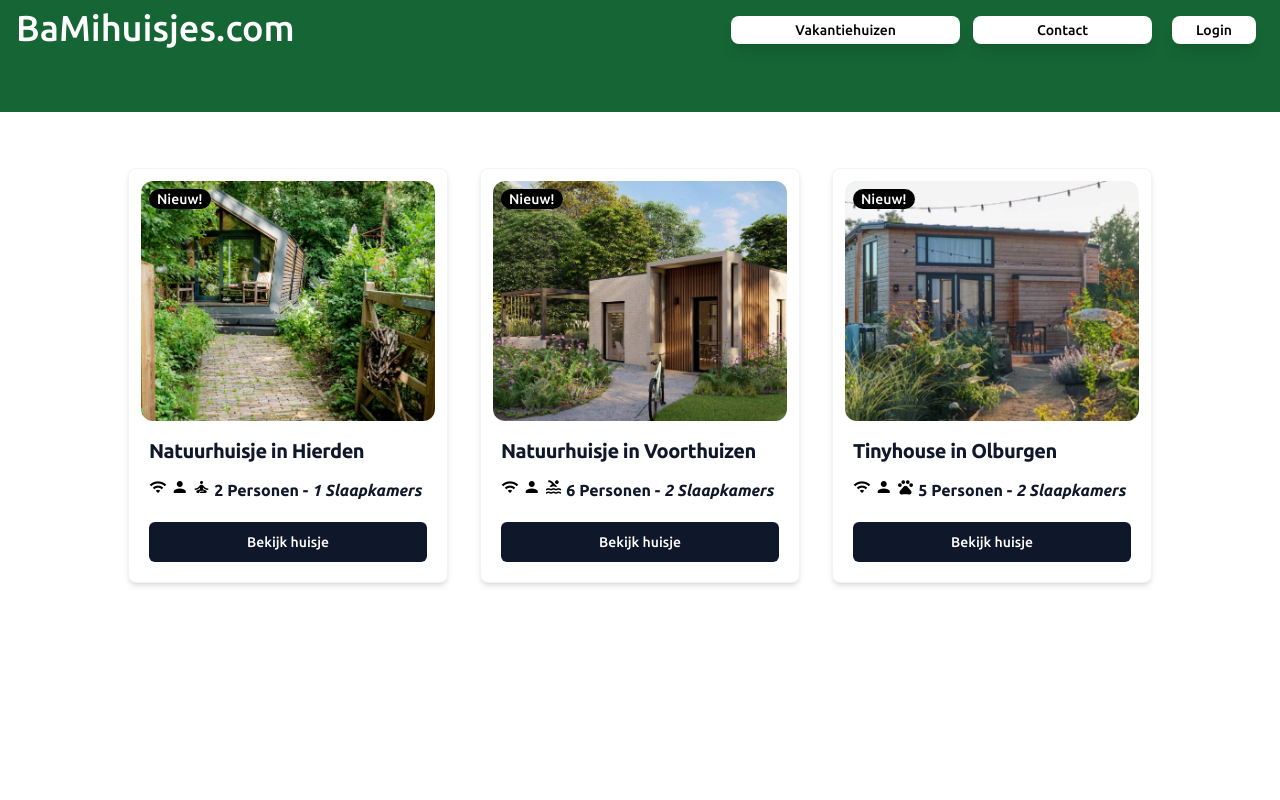
After one commit to MirtheVossestein/Bami, a Laravel app: page /houses in a window 1280 px wide. The commit adds this page. Run offline with Laravel 12, Linux system fonts and the light colour scheme; parts of the project's set-up code (start-up, migrations or seed data) failed here and were passed over; some libraries are stand-ins or nearby versions.

Commit message:
christanoronaldosiuwi

```diff
--- /dev/null
+++ b/laravel/resources/views/houses.blade.php
@@ -0,0 +1,136 @@
+<!DOCTYPE html>
+<html lang="en">
+<head>
+  <meta charset="UTF-8">
+  <meta name="viewport" content="width=device-width, initial-scale=1.0">
+  <title>Houses</title>
+  <script src="https://cdn.tailwindcss.com"></script>
+  <link rel="stylesheet" type="text/css" href="font-ubuntu.css">
+  <link rel="preconnect" href="https://fonts.bunny.net">
+  <link rel="preconnect" href="https://fonts.googleapis.com">
+  <link rel="preconnect" href="https://fonts.gstatic.com" crossorigin>
+  <link href="https://fonts.googleapis.com/css2?family=Ubuntu:ital,wght@0,300;0,400;0,500;0,700;1,300;1,400;1,500;1,700&display=swap" rel="stylesheet">
+  <link href="https://fonts.googleapis.com/icon?family=Material+Icons" rel="stylesheet">
+</head>
+
+<body class="h-screen flex flex-col ubuntu-medium">
+  <div class="relative h-28 bg-green-800 flex items-center justify-center ">
+    <a href="index.blade.php" class="absolute top-2 left-4 z-20 text-white text-4xl ">
+      BaMihuisjes.com
+
+
+      <!-- https://fonts.google.com/icons?selected=Material+Symbols+Outlined:person:FILL@0;wght@400;GRAD@0;opsz@24&icon.query=person&icon.size=24&icon.color=%235f6368
+       https://tailwindflex.com/tag/shopping-cart
+       Notitie: meer icons, details aanpassen, meer huisjes -->
+
+    <a href="house.php" class="absolute z-20 top-4 right-80 py-1 px-16 shadow-lg bg-white rounded-lg p-2 hover:scale-110 hover:opacity-85">
+      <h1 class="text-sm">Vakantiehuizen</h1>
+    </a>
+    <div class="absolute z-20 top-4 right-32 py-1 px-16 right-2 shadow-lg bg-white rounded-lg p-2 hover:scale-110 hover:opacity-85">
+      <h1 class="text-sm">Contact</h1>
+    </div>
+    <div class="absolute z-20 top-4 py-1 px-6 right-6 shadow-lg bg-white rounded-lg p-2 hover:scale-110 hover:opacity-85">
+      <h1 class="text-sm">Login</h1>
+    </div>
+  </div>
+
+  <!-- House Cards Section -->
+  <div class="flex justify-center mt-10">
+    <!-- House Card 1 -->
+    <div class="relative m-4 flex w-full max-w-xs hover:scale-110 hover:opacity-80 flex-col overflow-hidden rounded-lg border border-gray-100 bg-white shadow-md">
+      <a class="relative mx-3 mt-3 flex h-60 overflow-hidden rounded-xl" href="#">
+        <img class="object-cover" src="{{ asset('images/Hierden/HouseH.jpg') }}" alt="Hierden"/>
+        <span class="absolute top-0 left-0 m-2 rounded-full bg-black px-2 text-center text-sm font-medium text-white">Nieuw!</span>
+      </a>
+
+      <div class="mt-4 px-5 pb-5">
+        <a href="#">
+          <h5 class="text-xl tracking-tight font-bold text-slate-900">Natuurhuisje in Hierden</h5>
+        </a>
+        <div class="mt-2 mb-5 flex items-center justify-between">
+          <p>
+          <span class="material-icons text-black text-lg">wifi</span> <!-- User Icon -->
+          <span class="material-icons text-black text-lg">person</span> <!-- User Icon -->
+          <span class="material-icons text-black text-lg">self_improvement</span> <!-- User Icon -->
+
+
+          <span class="text-2 font-bold text-slate-900">2 Personen - <span class="italic text-slade-800">1 Slaapkamers</span></span>
+          </p>
+
+          <div class="flex items-center">
+            <!-- Rating SVGs -->
+          </div>
+        </div>
+        <a href="#" class="flex items-center justify-center rounded-md bg-slate-900 px-5 py-2.5 text-center text-sm font-medium text-white hover:bg-gray-700 focus:outline-none focus:ring-4 focus:ring-blue-300">
+          Bekijk huisje
+        </a>
+      </div>
+    </div>
+
+    <!-- House Card 2 -->
+    <div class="relative m-4 flex w-full max-w-xs flex-col hover:scale-110 hover:opacity-80 overflow-hidden rounded-lg border border-gray-100 bg-white shadow-md">
+      <a class="relative mx-3 mt-3 flex h-60 overflow-hidden rounded-xl" href="#">
+        <img class="object-cover" src="{{ asset('images/Voorthuizen/HouseV.png') }}" alt="Voorthuizen"/>
+        <span class="absolute top-0 left-0 m-2 rounded-full bg-black px-2 text-center text-sm font-medium text-white">Nieuw!</span>
+      </a>
+
+      <div class="mt-4 px-5 pb-5">
+        <a href="#">
+          <h5 class="text-xl tracking-tight font-bold text-slate-900">Natuurhuisje in Voorthuizen</h5>
+        </a>
+        <div class="mt-2 mb-5 flex items-center justify-between">
+          <p>
+          <span class="material-icons text-black text-lg">wifi</span> <!-- User Icon -->
+          <span class="material-icons text-black text-lg">person</span> <!-- User Icon -->
+          <span class="material-icons text-black text-lg">pool</span> <!-- User Icon -->
+
+
+          <span class="text-2 font-bold text-slate-900">6 Personen - <span class="italic text-slade-800">2 Slaapkamers</span></span>
+          </p>
+          <div class="flex items-center">
+            <!-- Rating SVGs -->
+          </div>
+        </div>
+        <a href="#" class="flex items-center justify-center rounded-md bg-slate-900 px-5 py-2.5 text-center text-sm font-medium text-white hover:bg-gray-700 focus:outline-none focus:ring-4 focus:ring-blue-300">
+          Bekijk huisje
+        </a>
+      </div>
+    </div>
+
+    <!-- House Card 3 -->
+    <div class="relative m-4 flex w-full hover:scale-110 hover:opacity-80 max-w-xs flex-col overflow-hidden rounded-lg border border-gray-100 bg-white shadow-md">
+      <a class="relative mx-3 mt-3 flex h-60 overflow-hidden rounded-xl" href="#">
+        <img class="object-cover" src="{{ asset('images/Olburgen/HouseO.jpg') }}" alt="Olburgen"/>
+        <span class="absolute top-0 left-0 m-2 rounded-full bg-black px-2 text-center text-sm font-medium text-white">Nieuw!</span>
+      </a>
+
+      <div class="mt-4 px-5 pb-5">
+        <a href="#">
+          <h5 class="text-xl tracking-tight font-bold text-slate-900">Tinyhouse in Olburgen</h5>
+        </a>
+        <div class="mt-2 mb-5 flex items-center justify-between">
+        <p>
+          <span class="material-icons text-black text-lg">wifi</span> <!-- User Icon -->
+          <span class="material-icons text-black text-lg">person</span> <!-- User Icon -->
+          <span class="material-icons text-black text-lg">pets</span> <!-- User Icon -->
+
+
+          <span class="text-2 font-bold text-slate-900">5 Personen - <span class="italic text-slade-800">2 Slaapkamers</span></span>
+          </p>
+          <div class="flex items-center">
+            <!-- Rating SVGs -->
+          </div>
+        </div>
+        <a href="#" class="flex items-center justify-center rounded-md bg-slate-900 px-5 py-2.5 text-center text-sm font-medium text-white hover:bg-gray-700 focus:outline-none focus:ring-4 focus:ring-blue-300">
+          Bekijk huisje
+        </a>
+      </div>
+    </div>
+  </div>
+
+
+
+
+
+</body>
+</html>
--- a/laravel/routes/web.php
+++ b/laravel/routes/web.php
@@ -12,6 +12,10 @@ Route::get('/user', function () {
     return view('login');
 });
 
+Route::get('/houses', function () {
+    return view('houses');
+})->name('houses');
+
 Route::get('/login', [ProfileController::class, 'showLoginForm'])->name('login');
 Route::post('/login', [ProfileController::class, 'login']);
 Route::post('/logout', [ProfileController::class, 'logout'])->name('logout');
```
Also changed, not shown: laravel/resources/views/detailhouse1.blade.php (added, +275 -0 lines), laravel/resources/views/index.blade.php (+26 -27 lines), laravel/resources/views/login.blade.php (+12 -10 lines), laravel/public/images/Waterland/HouseW.jpg (added), laravel/public/images/Waterland/HouseW.png (added).
